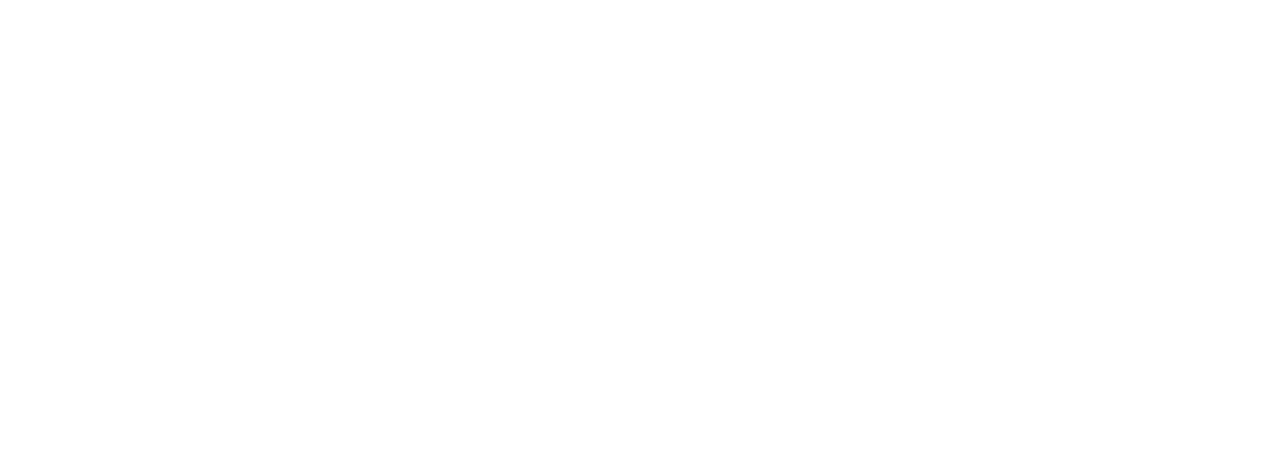
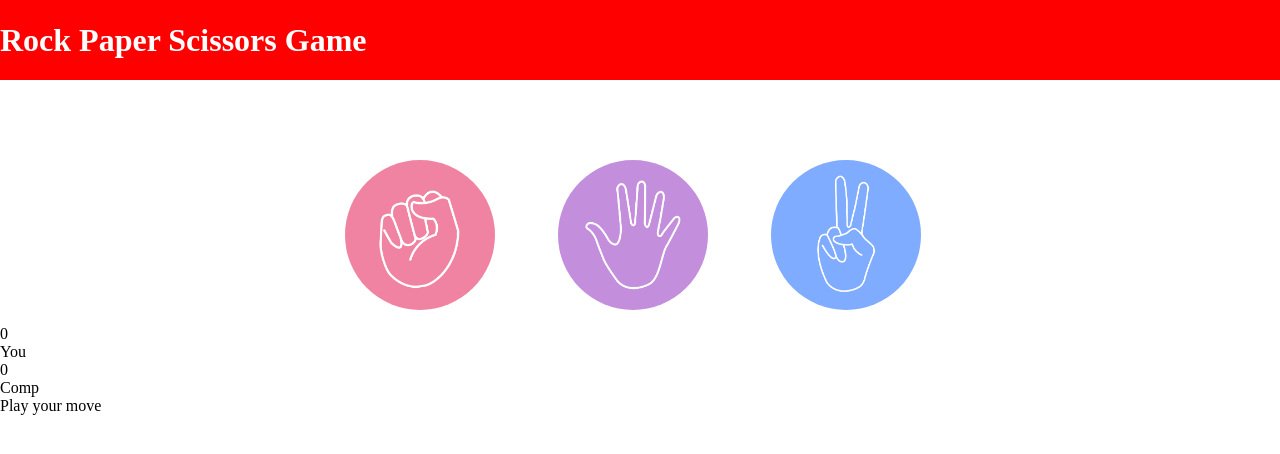
Before and after one commit to Roshp123/jsGame, a plain HTML site: page index.html in a window 1280 px wide. Drawn offline with Linux system fonts and the light colour scheme.

Commit message:
game paused

```diff
--- a/index.html
+++ b/index.html
@@ -1,11 +1,39 @@
 <!DOCTYPE html>
 <html lang="en">
-<head>
-    <meta charset="UTF-8">
-    <meta name="viewport" content="width=device-width, initial-scale=1.0">
-    <title>Document</title>
-</head>
-<body>
+  <head>
+    <meta charset="UTF-8" />
+    <meta name="viewport" content="width=device-width, initial-scale=1.0" />
+    <title>Rock Paper Scissors Game</title>
+    <link rel="stylesheet" href="style.css" />
+  </head>
+  <body>
+    <h1>Rock Paper Scissors Game</h1>
+    <div class="choices">
+      <div class="choice" id="rock">
+        <img src="./images/rock.png" /></div>
 
-</body>
+      <div class="choice" id="paper">
+        <img src="./images/paper.png"/></div>
+
+      <div class="choice" id="scissors">
+        <img src="./images/scissors.png"/></div>
+    </div>
+
+<div class="score-board">
+    <div class="score">
+        <p id="user-score">0</p>
+        <p>You</p>
+    </div>
+
+    <div class="score">
+        <p id="comp-score">0</p>
+        <p>Comp</p>
+    </div>
+</div>
+
+<div class="msg-container">
+    <p id="msg">Play your move</p>
+</div>
+
+  </body>
 </html>
--- a/style.css
+++ b/style.css
@@ -0,0 +1,36 @@
+*{
+    margin: 0;
+    padding: 0;
+}
+
+h1{
+    background-color: red;
+    color: white;
+    height: 5rem;
+    line-height: 5rem;
+}
+
+.choice{
+    height: 165px;
+    width: 165px;
+}
+.choice:hover{
+    opacity: 0.5;
+    cursor: pointer;
+    background-color: black;
+
+}
+img{
+    height: 150px;
+    width: 150px;
+    object-fit: cover;
+    border-radius: 50%;
+}
+.choices{
+    display: flex;
+    justify-content: center;
+    align-items: center;
+    gap: 3rem;
+    margin-top: 5rem;
+
+}
```
Also changed, not shown: images/paper.png (added), images/rock.png (added), images/scissors.png (added).
